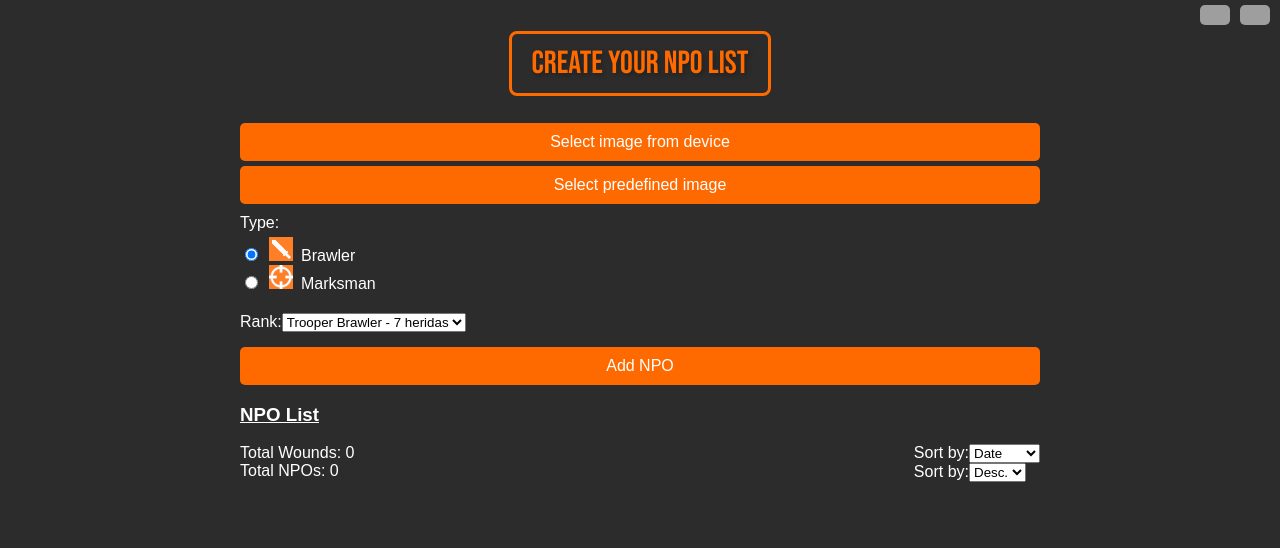
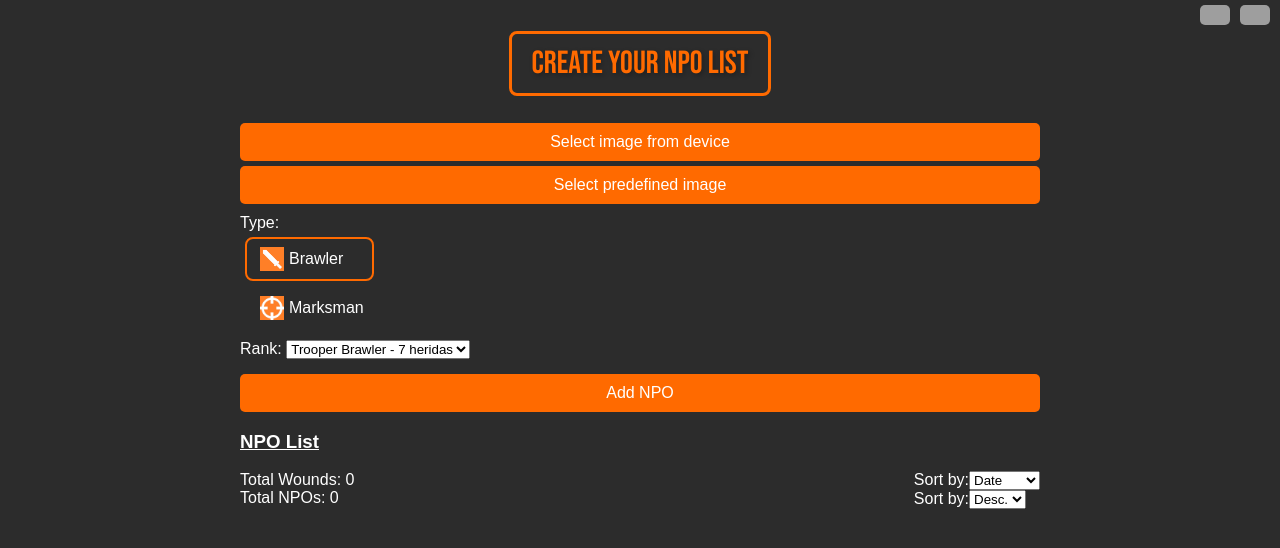
Before and after one commit to ChickenPolloHammer/NPO_tool, a React (Create React App) app: page / in a window 1280 px wide. Shown: the top 548 px of the page. Built offline with nearby package versions, Linux system fonts and the light colour scheme; grey boxes are pictures that could not be loaded.

Commit message:
modificado estilo del selector de tipo

```diff
--- a/src/App.css
+++ b/src/App.css
@@ -193,3 +193,26 @@ h1 {
 .flag.en {
   background-image: url('https://flagcdn.com/w40/us.png');
 }
+
+.radio-label {
+  display: flex;
+  align-items: center;
+  padding: 8px;
+  border: 2px solid transparent;
+  border-radius: 8px;
+  margin: 5px;
+  transition: border-color 0.3s ease;
+}
+
+.radio-label.selected {
+  border-color: var(--naranja-brillante);
+}
+
+.radio-image {
+  width: 24px;
+  margin: 0 5px;
+}
+
+input[type='radio'] {
+  display: none; /* Oculta el radio button original */
+}
--- a/src/components/SelectorNPO.js
+++ b/src/components/SelectorNPO.js
@@ -184,11 +184,13 @@ const SelectorNPO = ({ onAdd }) => {
 
       <div style={{ display: 'flex', justifyContent: 'space-between' }}>
         {/* Contenedor para Tipo y Rango */}
-        <div style={{ display: 'flex', flexDirection: 'column', gap: '20px', marginTop: '10px' }}>
+        <div style={{ display: 'flex', flexDirection: 'column', marginBottom: '5px', marginTop: '10px'}}>
           {/* Tipo */}
           <div>
             <span>{t('type')}:</span>
-            <label style={{ display: 'block' }}>
+            <label
+              className={`radio-label ${tipo === 'cuerpoACuerpo' ? 'selected' : ''}`}
+            >
               <input
                 type="radio"
                 name="tipo"
@@ -196,11 +198,17 @@ const SelectorNPO = ({ onAdd }) => {
                 checked={tipo === 'cuerpoACuerpo'}
                 onChange={handleTipoChange}
               />
-              <img src={knifeImage} alt="Cuerpo a Cuerpo" style={{ width: '24px', marginLeft: '8px', marginRight: '8px', marginTop: '5px' }} />
+              <img
+                src={knifeImage}
+                alt="Cuerpo a Cuerpo"
+                className="radio-image"
+              />
               {t('brawler')}
             </label>
 
-            <label style={{ display: 'block' }}>
+            <label
+              className={`radio-label ${tipo === 'disparos' ? 'selected' : ''}`}
+            >
               <input
                 type="radio"
                 name="tipo"
@@ -208,27 +216,19 @@ const SelectorNPO = ({ onAdd }) => {
                 checked={tipo === 'disparos'}
                 onChange={handleTipoChange}
               />
-              <img src={bulletImage} alt="Disparos" style={{ width: '24px', marginLeft: '8px', marginRight: '8px' }} />
+              <img
+                src={bulletImage}
+                alt="Disparos"
+                className="radio-image"
+              />
               {t('marksman')}
             </label>
-          </div>
-
-          {/* Rango */}
-          <div style={{ marginBottom: '10px' }}>
-            <span>{t('rank')}:</span>
-            <select value={unidad.tipo} onChange={handleUnidadChange}>
-              {npoData[tipo].map((u, index) => (
-                <option key={index} value={u.tipo}>
-                  {u.tipo} - {u.heridas} heridas
-                </option>
-              ))}
-            </select>
           </div>
         </div>
 
         {/* Mostrar imagen seleccionada solo cuando no se están mostrando las opciones de imágenes */}
         {!showImages && selectedImage && (
-          <div style={{ marginTop: '10px' }}>
+          <div style={{ marginTop: '15px' }}>
             {/*<span>Imagen seleccionada:</span>*/}
             <img
               src={selectedImage}
@@ -247,7 +247,17 @@ const SelectorNPO = ({ onAdd }) => {
           </div>
         )}
       </div>
-
+      {/* Rango */}
+      <div style={{ marginBottom: '10px'}}>
+        <span>{t('rank')}: </span>
+        <select value={unidad.tipo} onChange={handleUnidadChange}>
+          {npoData[tipo].map((u, index) => (
+            <option key={index} value={u.tipo}>
+              {u.tipo} - {u.heridas} heridas
+            </option>
+          ))}
+        </select>
+      </div>
       {/* Botón de añadir */}
       <button onClick={handleAdd}>{t('addNPO')}</button>
     </div>
```
Also changed, not shown: 1 other file (tests, documents, lock files or other folders).
